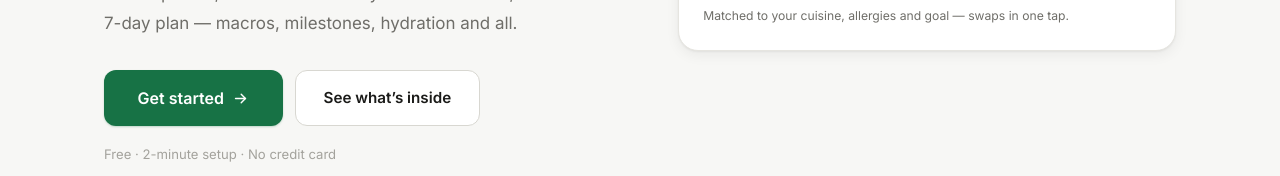
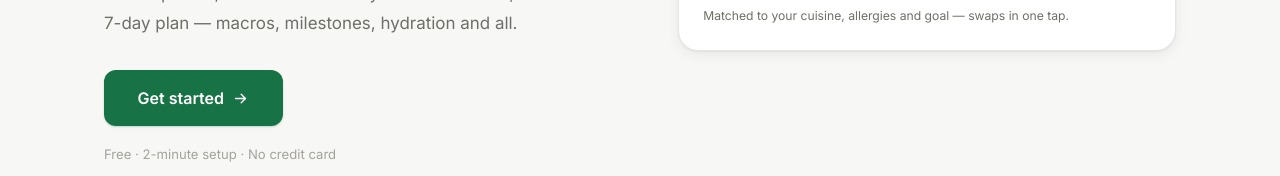
Before and after one commit to verstilearis-sketch/Diet-asisstant-App, a Next.js app: page / in a window 1280 px wide. Shown: the part 603-779 px from the top of the page. Built offline with nearby package versions, Linux system fonts and the light colour scheme; no server answers.

Commit message:
Landing hero: remove 'See what's inside' secondary button

```diff
--- a/src/app/page.tsx
+++ b/src/app/page.tsx
@@ -147,9 +147,6 @@ export default function LandingPage() {
               <Link href="/auth?mode=signup" className="btn-primary" style={{ fontSize: '1rem', padding: '0.95rem 2.1rem' }}>
                 Get started <ArrowRightIcon size={17} />
               </Link>
-              <a href="#what-you-get" className="btn-secondary">
-                See what’s inside
-              </a>
             </div>
             <p style={{ fontSize: '0.82rem', color: 'var(--color-faint)' }}>
               Free · 2-minute setup · No credit card
```
